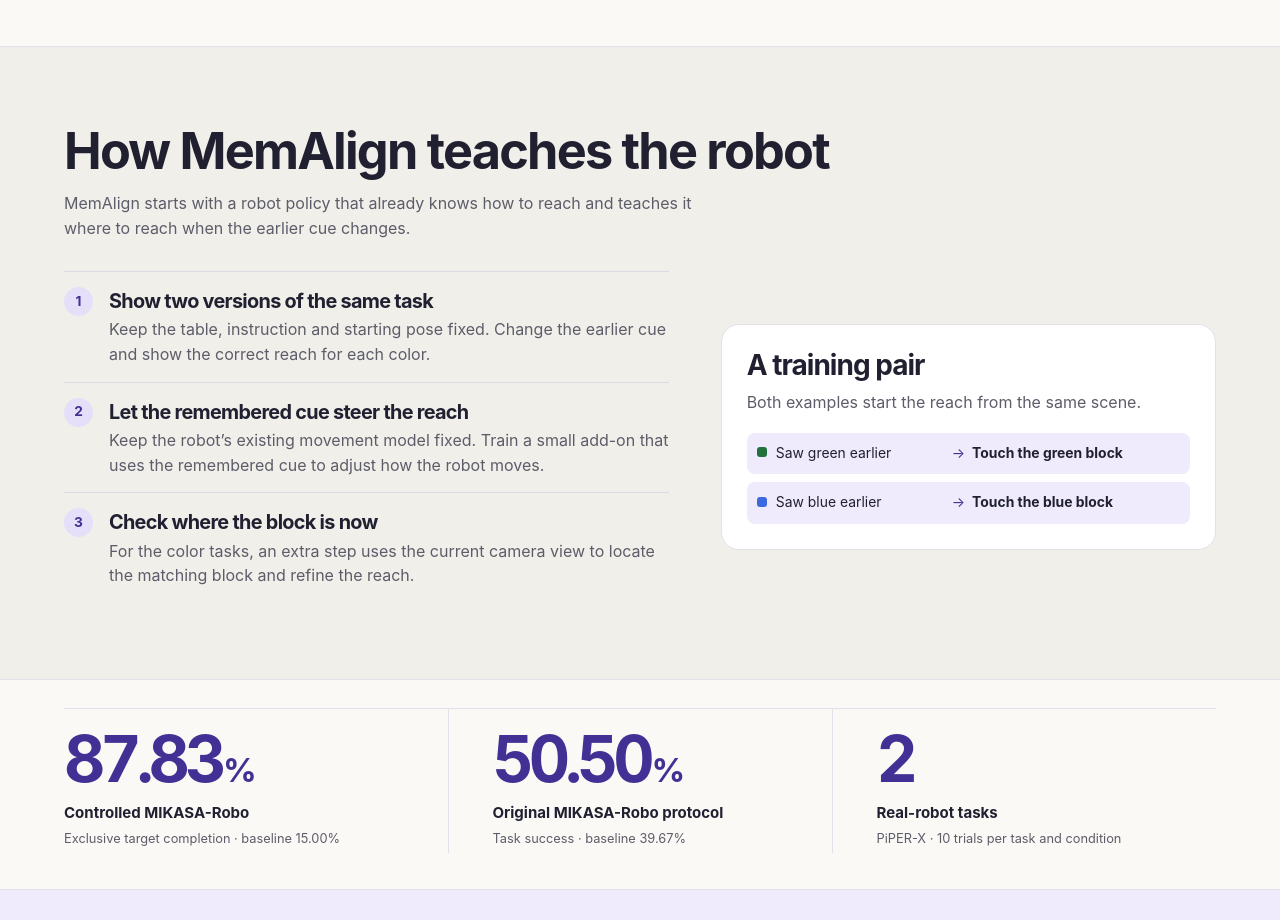
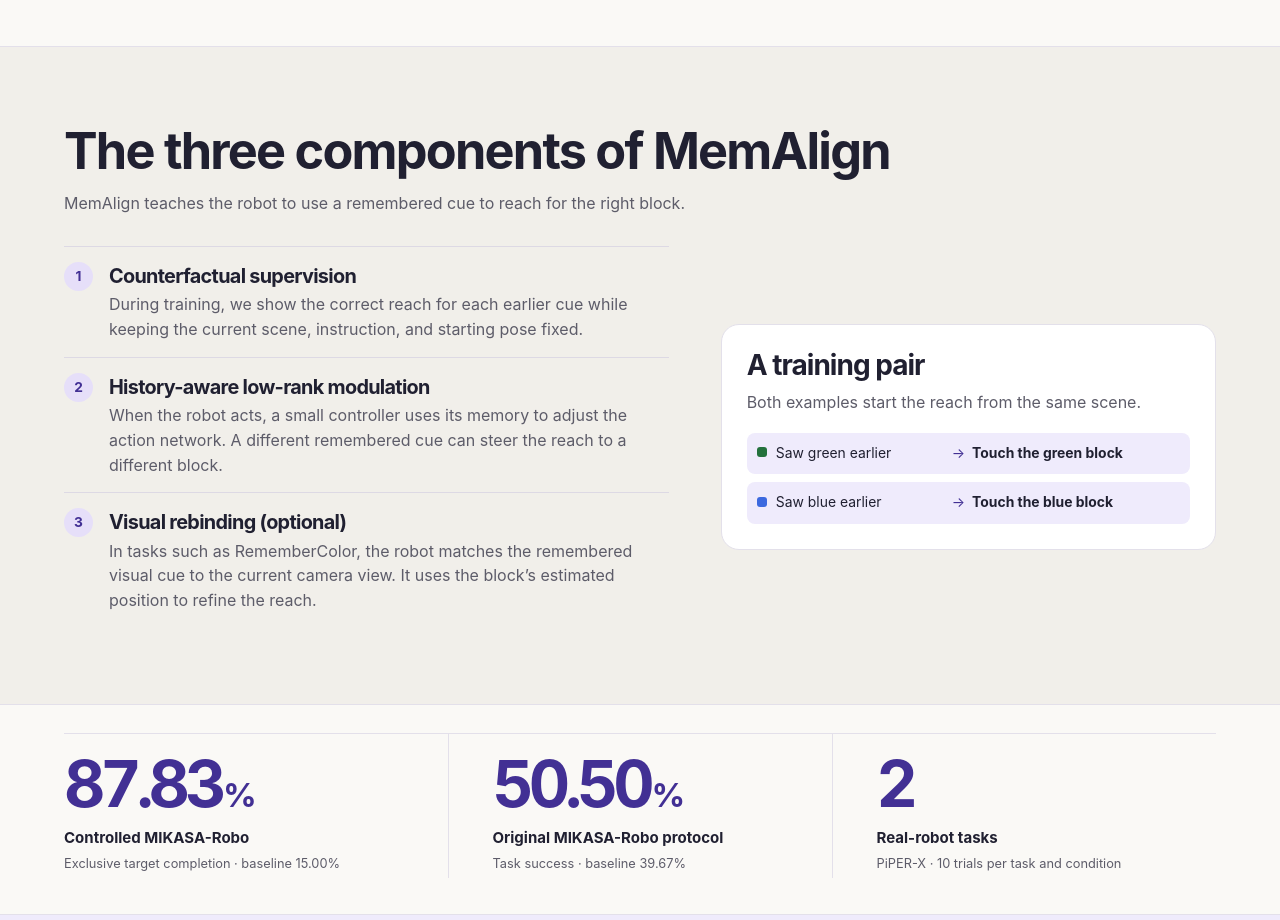
Before and after one commit to KokoNAa/memalign, a plain HTML site: page index.html in a window 1280 px wide. Shown: the part 1560-2480 px from the top of the page. Drawn offline with Linux system fonts and the light colour scheme.

Commit message:
Explain the three MemAlign components

```diff
--- a/index.html
+++ b/index.html
@@ -112,14 +112,14 @@
     <section id="method" class="section method-section" aria-labelledby="method-title">
       <div class="container">
         <div class="section-heading">
-          <h2 id="method-title">How MemAlign teaches the robot</h2>
-          <p>MemAlign starts with a robot policy that already knows how to reach and teaches it where to reach when the earlier cue changes.</p>
+          <h2 id="method-title">The three components of MemAlign</h2>
+          <p>MemAlign teaches the robot to use a remembered cue to reach for the right block.</p>
         </div>
         <div class="method-contents">
           <ol class="method-steps" role="list">
-            <li><h3>Show two versions of the same task</h3><p>Keep the table, instruction and starting pose fixed. Change the earlier cue and show the correct reach for each color.</p></li>
-            <li><h3>Let the remembered cue steer the reach</h3><p>Keep the robot’s existing movement model fixed. Train a small add-on that uses the remembered cue to adjust how the robot moves.</p></li>
-            <li><h3>Check where the block is now</h3><p>For the color tasks, an extra step uses the current camera view to locate the matching block and refine the reach.</p></li>
+            <li><h3>Counterfactual supervision</h3><p>During training, we show the correct reach for each earlier cue while keeping the current scene, instruction, and starting pose fixed.</p></li>
+            <li><h3>History-aware low-rank modulation</h3><p>When the robot acts, a small controller uses its memory to adjust the action network. A different remembered cue can steer the reach to a different block.</p></li>
+            <li><h3>Visual rebinding (optional)</h3><p>In tasks such as RememberColor, the robot matches the remembered visual cue to the current camera view. It uses the block’s estimated position to refine the reach.</p></li>
           </ol>
           <div class="training-example">
             <h3>A training pair</h3>
```
